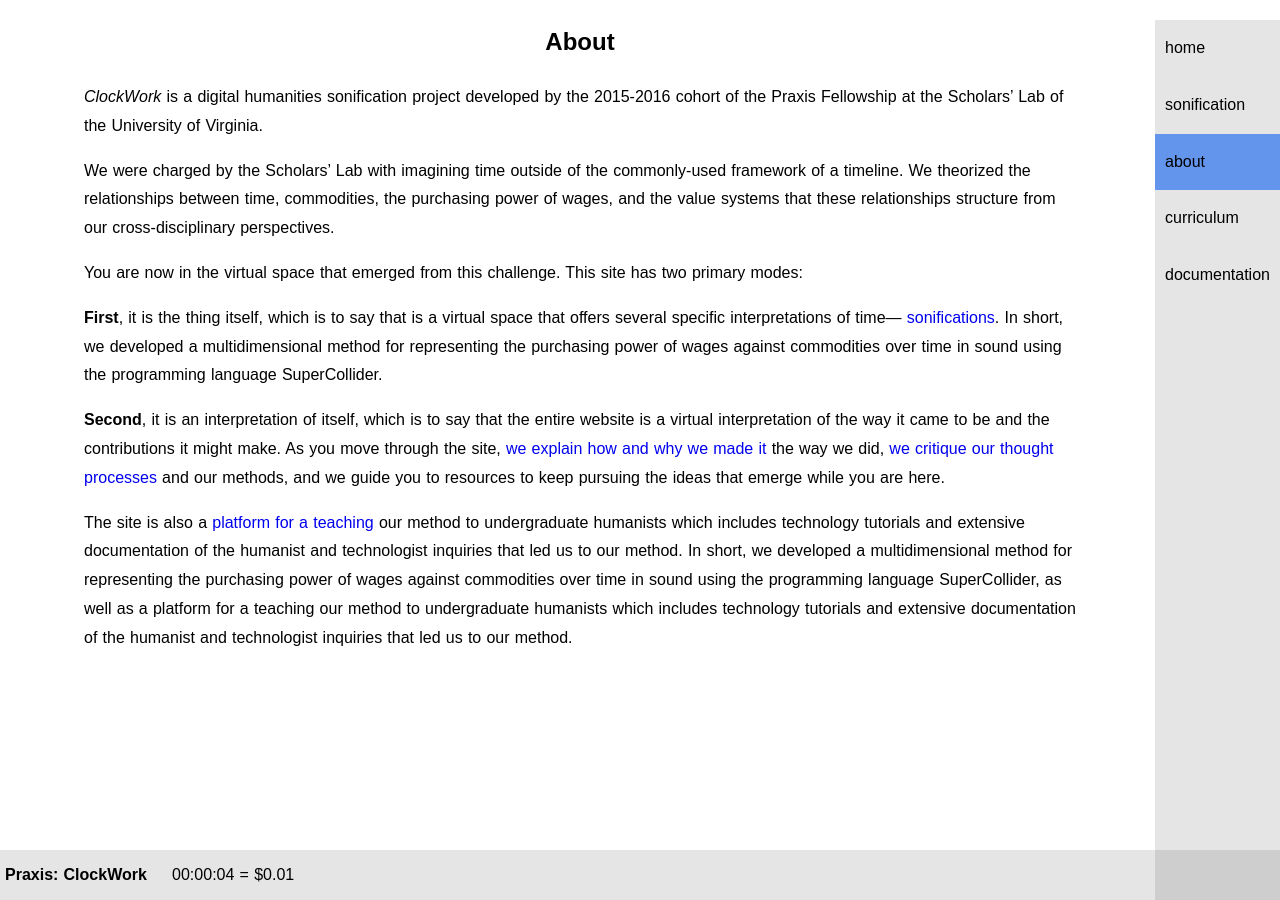
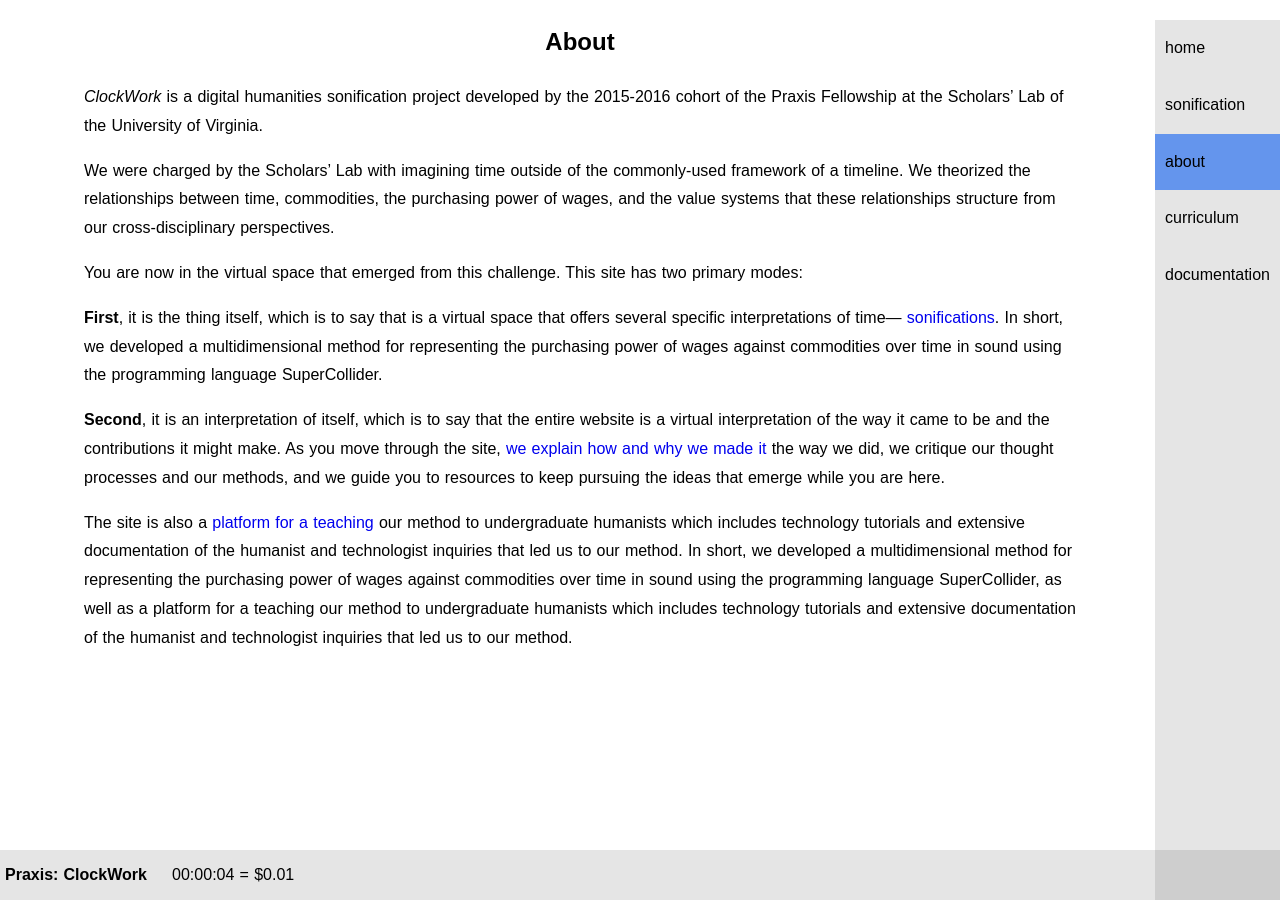
Before and after one commit to scholarslab/clockwork, a Jekyll site: the page built from about.md, in a window 1280 px wide. Built offline with Jekyll 4.4.1, drawn with Linux system fonts in a browser that asks for light colours; some web fonts are replaced; part of the change alters nothing that is shown.

```diff
--- a/about.md
+++ b/about.md
@@ -13,6 +13,6 @@ You are now in the virtual space that emerged from this challenge. This site has
 
 **First**, it is the thing itself, which is to say that is a virtual space that offers several specific interpretations of time---<a href="http://clockwork.scholarslab.org/sonification/"> sonifications</a>. In short, we developed a multidimensional method for representing the purchasing power of wages against commodities over time in sound using the programming language SuperCollider.
 
-**Second**, it is an interpretation of itself, which is to say that the entire website is a virtual interpretation of the way it came to be and the contributions it might make. As you move through the site, <a href="http://clockwork.scholarslab.org/bikeshed-doc/questions-towards-humanities-data.html"> we explain how and why we made it</a> the way we did, <a href="http://clockwork.scholarslab.org/curriculum/#critique"> we critique our thought processes</a> and our methods, and we guide you to resources to keep pursuing the ideas that emerge while you are here.
+**Second**, it is an interpretation of itself, which is to say that the entire website is a virtual interpretation of the way it came to be and the contributions it might make. As you move through the site, <a href="http://clockwork.scholarslab.org/bikeshed-doc/questions-towards-humanities-data.html"> we explain how and why we made it</a> the way we did, we critique our thought processes and our methods, and we guide you to resources to keep pursuing the ideas that emerge while you are here.
 
 The site is also a <a href="http://clockwork.scholarslab.org/curriculum/"> platform for a teaching</a> our method to undergraduate humanists which includes technology tutorials and extensive documentation of the humanist and technologist inquiries that led us to our method. In short, we developed a multidimensional method for representing the purchasing power of wages against commodities over time in sound using the programming language SuperCollider, as well as a platform for a teaching our method to undergraduate humanists which includes technology tutorials and extensive documentation of the humanist and technologist inquiries that led us to our method.
```
